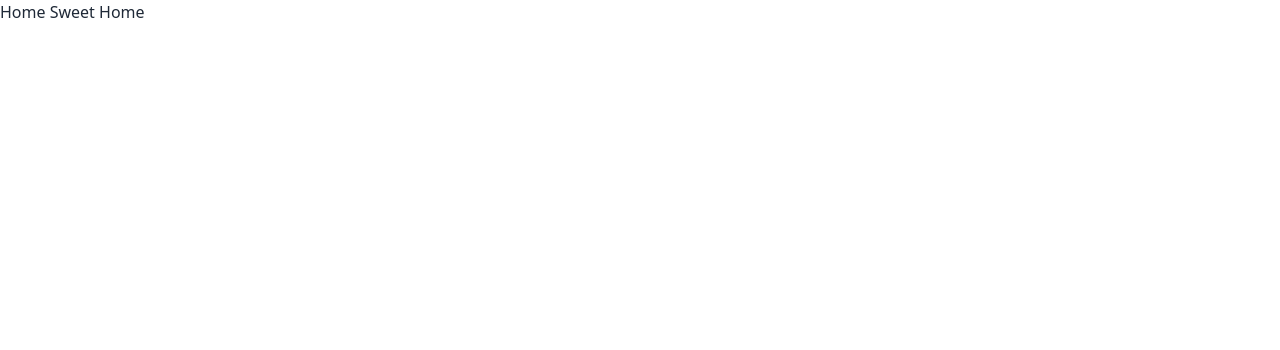
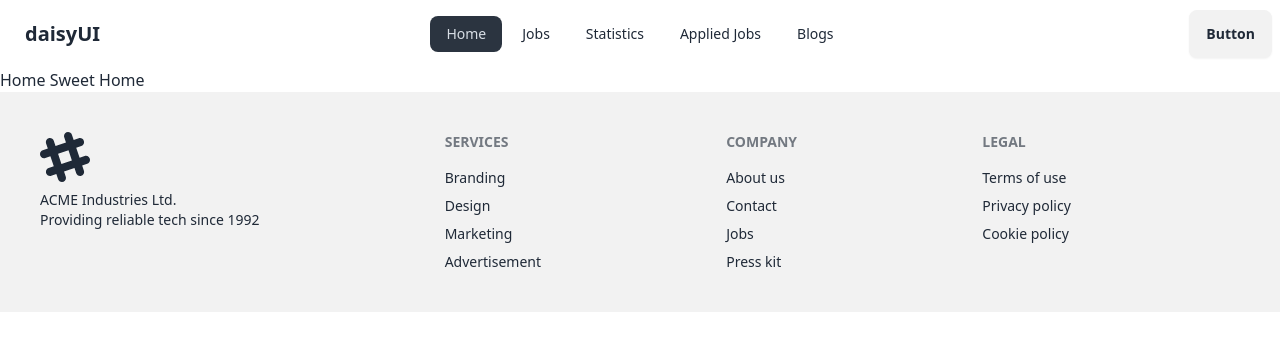
Before and after one commit to antu619/career-builder, a React (Vite) app: page / in a window 1280 px wide. Shown: the top 350 px of the page. Built offline with nearby package versions, Linux system fonts and the light colour scheme.

Commit message:
Added Navbar and Footer

```diff
--- /dev/null
+++ b/src/components/AppliedJobs/AppliedJobs.jsx
@@ -0,0 +1,11 @@
+import React from 'react';
+
+const AppliedJobs = () => {
+    return (
+        <div>
+            <p>Applied Jobs</p>
+        </div>
+    );
+};
+
+export default AppliedJobs;
--- /dev/null
+++ b/src/components/ErrorPage/ErrorPage.jsx
@@ -0,0 +1,16 @@
+import React from 'react';
+import { NavLink } from 'react-router-dom';
+
+const ErrorPage = () => {
+    return (
+            <div className='h-screen flex justify-center items-center'>
+            <div className='text-center'>
+            <h2 className='text-error text-9xl font-bold'>404</h2>
+            <p className='mt-5 text-3xl'>Something Went Wrong!!!</p>
+            <button className='btn btn-accent mt-10'><NavLink to="/">Back To Home</NavLink></button>
+        </div>
+        </div>
+    );
+};
+
+export default ErrorPage;
--- /dev/null
+++ b/src/components/Footer/Footer.jsx
@@ -0,0 +1,36 @@
+import React from 'react';
+
+const Footer = () => {
+    return (
+        <div>
+            <footer className="footer p-10 bg-base-200 text-base-content">
+  <aside>
+    <svg width="50" height="50" viewBox="0 0 24 24" xmlns="http://www.w3.org/2000/svg" fillRule="evenodd" clipRule="evenodd" className="fill-current"><path d="M22.672 15.226l-2.432.811.841 2.515c.33 1.019-.209 2.127-1.23 2.456-1.15.325-2.148-.321-2.463-1.226l-.84-2.518-5.013 1.677.84 2.517c.391 1.203-.434 2.542-1.831 2.542-.88 0-1.601-.564-1.86-1.314l-.842-2.516-2.431.809c-1.135.328-2.145-.317-2.463-1.229-.329-1.018.211-2.127 1.231-2.456l2.432-.809-1.621-4.823-2.432.808c-1.355.384-2.558-.59-2.558-1.839 0-.817.509-1.582 1.327-1.846l2.433-.809-.842-2.515c-.33-1.02.211-2.129 1.232-2.458 1.02-.329 2.13.209 2.461 1.229l.842 2.515 5.011-1.677-.839-2.517c-.403-1.238.484-2.553 1.843-2.553.819 0 1.585.509 1.85 1.326l.841 2.517 2.431-.81c1.02-.33 2.131.211 2.461 1.229.332 1.018-.21 2.126-1.23 2.456l-2.433.809 1.622 4.823 2.433-.809c1.242-.401 2.557.484 2.557 1.838 0 .819-.51 1.583-1.328 1.847m-8.992-6.428l-5.01 1.675 1.619 4.828 5.011-1.674-1.62-4.829z"></path></svg>
+    <p>ACME Industries Ltd.<br/>Providing reliable tech since 1992</p>
+  </aside>
+  <nav>
+    <h6 className="footer-title">Services</h6>
+    <a className="link link-hover">Branding</a>
+    <a className="link link-hover">Design</a>
+    <a className="link link-hover">Marketing</a>
+    <a className="link link-hover">Advertisement</a>
+  </nav>
+  <nav>
+    <h6 className="footer-title">Company</h6>
+    <a className="link link-hover">About us</a>
+    <a className="link link-hover">Contact</a>
+    <a className="link link-hover">Jobs</a>
+    <a className="link link-hover">Press kit</a>
+  </nav>
+  <nav>
+    <h6 className="footer-title">Legal</h6>
+    <a className="link link-hover">Terms of use</a>
+    <a className="link link-hover">Privacy policy</a>
+    <a className="link link-hover">Cookie policy</a>
+  </nav>
+</footer>
+        </div>
+    );
+};
+
+export default Footer;
--- /dev/null
+++ b/src/components/Navbar/Navbar.jsx
@@ -0,0 +1,39 @@
+import React from 'react';
+import { NavLink } from 'react-router-dom';
+
+const Navbar = () => {
+    const manue = <>
+    <li><NavLink to="/">Home</NavLink></li>
+    <li><NavLink to="/jobs">Jobs</NavLink></li>
+    <li><NavLink to="/statistics">Statistics</NavLink></li>
+    <li><NavLink to="/applied">Applied Jobs</NavLink></li>
+    <li><NavLink to="/blogs">Blogs</NavLink></li>
+    </>
+    return (
+        <div>
+            <div className="navbar bg-base-100">
+                <div className="navbar-start">
+                    <div className="dropdown">
+                        <div tabIndex={0} role="button" className="btn btn-ghost lg:hidden">
+                            <svg xmlns="http://www.w3.org/2000/svg" className="h-5 w-5" fill="none" viewBox="0 0 24 24" stroke="currentColor"><path strokeLinecap="round" strokeLinejoin="round" strokeWidth="2" d="M4 6h16M4 12h8m-8 6h16" /></svg>
+                        </div>
+                        <ul tabIndex={0} className="menu menu-sm gap-1 dropdown-content mt-3 z-[1] p-2 shadow bg-base-100 rounded-box w-52">
+                            {manue}
+                        </ul>
+                    </div>
+                    <a className="btn btn-ghost text-xl">daisyUI</a>
+                </div>
+                <div className="navbar-center hidden lg:flex">
+                    <ul className="menu menu-horizontal gap-1 px-1">
+                       {manue}
+                    </ul>
+                </div>
+                <div className="navbar-end">
+                    <a className="btn">Button</a>
+                </div>
+            </div>
+        </div>
+    );
+};
+
+export default Navbar;
--- a/src/components/Root/Root.jsx
+++ b/src/components/Root/Root.jsx
@@ -1,10 +1,14 @@
 import React from 'react';
 import { Outlet } from 'react-router-dom';
+import Navbar from '../Navbar/Navbar';
+import Footer from '../Footer/Footer';
 
 const Root = () => {
     return (
         <div>
-            <Outlet></Outlet>
+            <Navbar/>
+            <Outlet/>
+            <Footer/>
         </div>
     );
 };
--- a/src/main.jsx
+++ b/src/main.jsx
@@ -7,15 +7,22 @@ import {
 import './index.css'
 import Root from './components/Root/Root';
 import Home from './components/Home/Home';
+import AppliedJobs from './components/AppliedJobs/AppliedJobs';
+import ErrorPage from './components/ErrorPage/ErrorPage';
 
 const router = createBrowserRouter([
   {
     path: "/",
-    element: <Root></Root>,
+    element: <Root/>,
+    errorElement: <ErrorPage />,
     children: [
       {
         path: '/',
-        element: <Home></Home>
+        element: <Home/>
+      },
+      {
+        path: '/applied',
+        element: <AppliedJobs />
       }
     ]
   },
```
